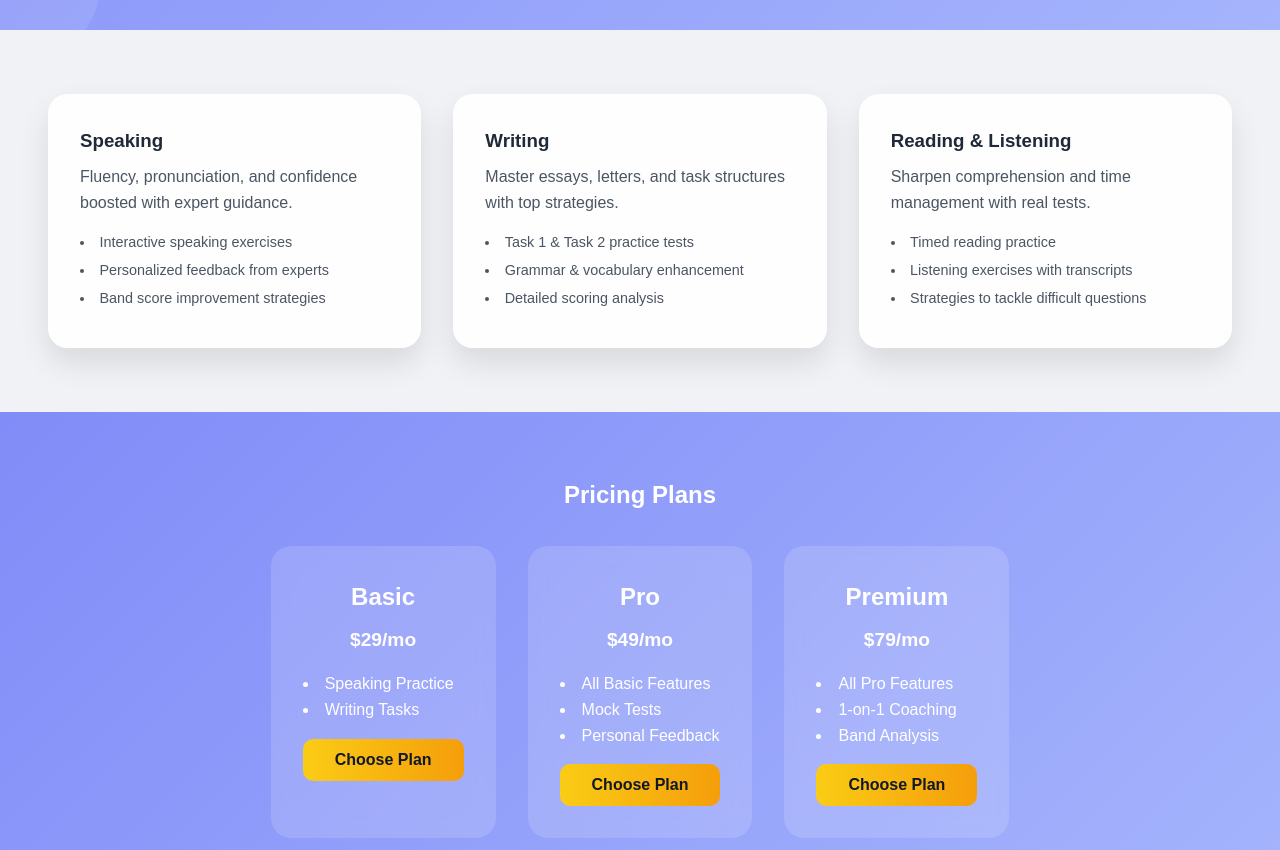
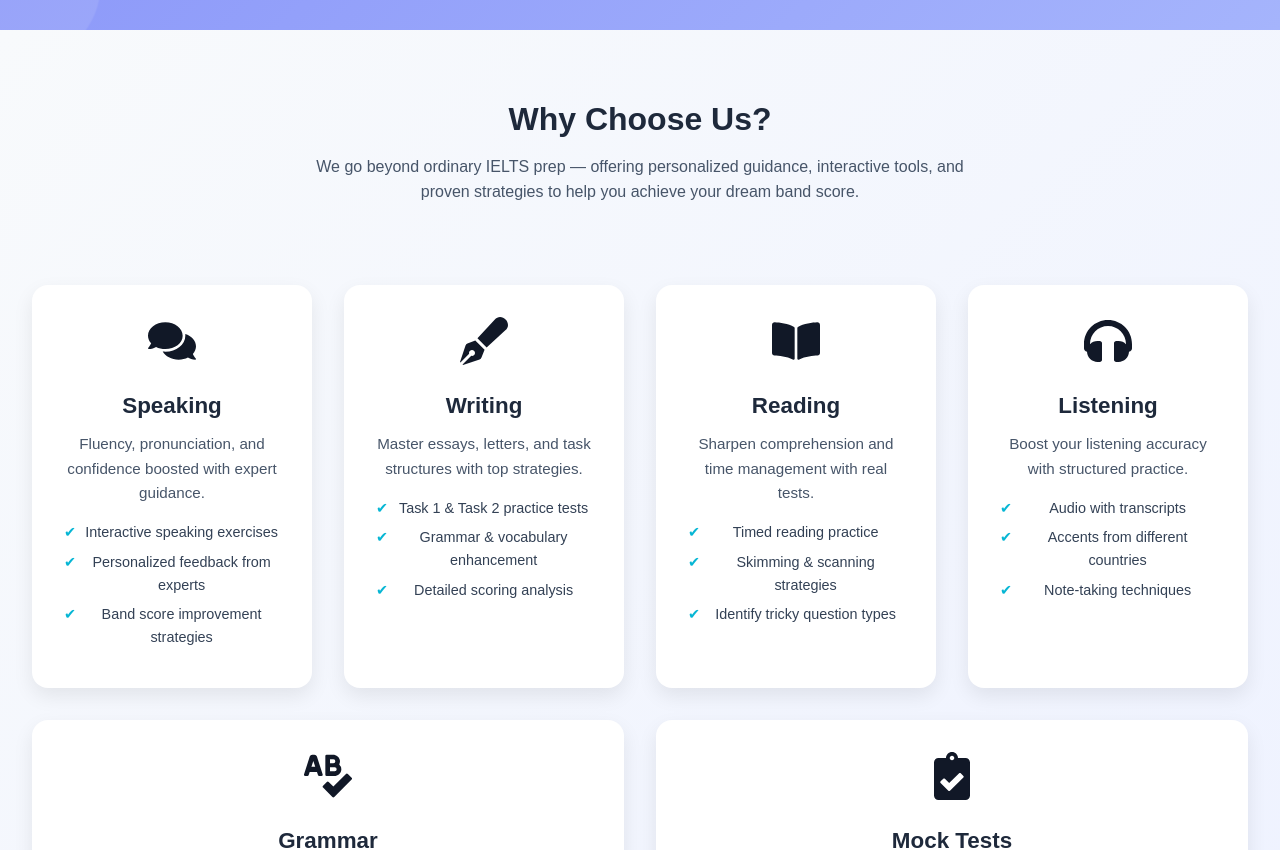
Before and after one commit to Heyynavv/BabyCode_IELTS-Homepage, a React (Vite) app: page / in a window 1280 px wide. Shown: the part 760-1610 px from the top of the page. Built offline with nearby package versions, Linux system fonts and the light colour scheme.

Commit message:
Updated features

```diff
--- a/package.json
+++ b/package.json
@@ -11,7 +11,8 @@
   },
   "dependencies": {
     "react": "^19.1.1",
-    "react-dom": "^19.1.1"
+    "react-dom": "^19.1.1",
+    "react-icons": "^5.5.0"
   },
   "devDependencies": {
     "@eslint/js": "^9.36.0",
--- a/src/components/Features.jsx
+++ b/src/components/Features.jsx
@@ -1,4 +1,12 @@
 import { useEffect } from "react";
+import {
+  FaComments,
+  FaPenFancy,
+  FaBookOpen,
+  FaHeadphones,
+  FaSpellCheck,
+  FaClipboardCheck,
+} from "react-icons/fa";
 
 export default function Features() {
   useEffect(() => {
@@ -20,7 +28,20 @@ export default function Features() {
 
   return (
     <section className="features">
+      {/* Section Heading */}
+      <div className="features-header">
+        <h2>Why Choose Us?</h2>
+        <p>
+          We go beyond ordinary IELTS prep — offering personalized guidance,
+          interactive tools, and proven strategies to help you achieve your
+          dream band score.
+        </p>
+      </div>
+
+      {/* Features Grid */}
+      <div className="features-grid">
         <div className="feature-card">
+          <FaComments className="feature-icon" />
           <h3>Speaking</h3>
           <p>Fluency, pronunciation, and confidence boosted with expert guidance.</p>
           <ul>
@@ -29,7 +50,9 @@ export default function Features() {
             <li>Band score improvement strategies</li>
           </ul>
         </div>
+
         <div className="feature-card">
+          <FaPenFancy className="feature-icon" />
           <h3>Writing</h3>
           <p>Master essays, letters, and task structures with top strategies.</p>
           <ul>
@@ -38,14 +61,50 @@ export default function Features() {
             <li>Detailed scoring analysis</li>
           </ul>
         </div>
+
         <div className="feature-card">
-        <h3>Reading & Listening</h3>
+          <FaBookOpen className="feature-icon" />
+          <h3>Reading</h3>
           <p>Sharpen comprehension and time management with real tests.</p>
           <ul>
             <li>Timed reading practice</li>
-          <li>Listening exercises with transcripts</li>
-          <li>Strategies to tackle difficult questions</li>
+            <li>Skimming & scanning strategies</li>
+            <li>Identify tricky question types</li>
           </ul>
+        </div>
+
+        <div className="feature-card">
+          <FaHeadphones className="feature-icon" />
+          <h3>Listening</h3>
+          <p>Boost your listening accuracy with structured practice.</p>
+          <ul>
+            <li>Audio with transcripts</li>
+            <li>Accents from different countries</li>
+            <li>Note-taking techniques</li>
+          </ul>
+        </div>
+
+        <div className="feature-card">
+          <FaSpellCheck className="feature-icon" />
+          <h3>Grammar</h3>
+          <p>Enhance sentence structure and accuracy to impress examiners.</p>
+          <ul>
+            <li>Common IELTS grammar mistakes</li>
+            <li>Tenses & sentence formation</li>
+            <li>Practice quizzes with feedback</li>
+          </ul>
+        </div>
+
+        <div className="feature-card">
+          <FaClipboardCheck className="feature-icon" />
+          <h3>Mock Tests</h3>
+          <p>Experience the real exam environment with full-length practice tests.</p>
+          <ul>
+            <li>Computer-based & paper-based mocks</li>
+            <li>Detailed performance reports</li>
+            <li>Time management training</li>
+          </ul>
+        </div>
       </div>
     </section>
   );
--- a/src/index.css
+++ b/src/index.css
@@ -225,27 +225,101 @@ nav h2 {
 
 /* ================= FEATURES ================= */
 .features {
-  display: grid;
-  grid-template-columns: repeat(auto-fit, minmax(250px, 1fr));
+  display: flex;
+  flex-wrap: wrap;
+  justify-content: center;
   gap: 2rem;
-  padding: 4rem 3rem;
+  padding: 4rem 2rem;
+  background: linear-gradient(135deg, #f8fafc, #eef2ff);
 }
 
 .feature-card {
-  background: rgba(255, 255, 255, 0.95);
-  border-radius: 20px;
+  background: white;
+  border-radius: 16px;
   padding: 2rem;
-  text-align: left;
-  box-shadow: 0 15px 30px rgba(0,0,0,0.1);
-  opacity: 0;
-  transform: translateY(50px);
-  transition: transform 0.5s, box-shadow 0.5s;
+  width: 300px;
+  flex: 1 1 280px;
+  text-align: center;
+  box-shadow: 0 8px 20px rgba(0, 0, 0, 0.08);
+  transition: transform 0.3s ease, box-shadow 0.3s ease;
+  opacity: 0; /* for intersection observer animation */
+  transform: translateY(40px);
 }
 
-.feature-card h3 { color: #1f2937; margin-bottom: 0.5rem; }
-.feature-card p { color: #4b5563; margin-bottom: 1rem; }
-.feature-card ul { list-style: disc inside; color: #4b5563; font-size: 0.9rem; line-height: 1.4; }
-.feature-card li { margin-bottom: 0.5rem; }
+.feature-card:hover {
+  transform: translateY(-8px) scale(1.02);
+  box-shadow: 0 12px 30px rgba(0, 0, 0, 0.12);
+}
+
+.feature-icon {
+  font-size: 3rem;
+  margin-bottom: 1rem;
+  background: linear-gradient(135deg, #4f46e5, #06b6d4);
+  -webkit-background-clip: text;
+  -webkit-text-fill-color: transparent;
+}
+
+.feature-card h3 {
+  font-size: 1.4rem;
+  margin-bottom: 0.5rem;
+  color: #1e293b;
+}
+
+.feature-card p {
+  color: #475569;
+  font-size: 0.95rem;
+  margin-bottom: 1rem;
+}
+
+.feature-card ul {
+  list-style: none;
+  padding: 0;
+  margin: 0;
+}
+
+.feature-card li {
+  margin: 0.4rem 0;
+  font-size: 0.9rem;
+  color: #334155;
+  position: relative;
+  padding-left: 1.2rem;
+}
+
+.feature-card li::before {
+  content: "✔";
+  position: absolute;
+  left: 0;
+  color: #06b6d4;
+  font-size: 0.9rem;
+}
+.features-header {
+  text-align: center;
+  margin-bottom: 3rem;
+  max-width: 700px;
+  margin-left: auto;
+  margin-right: auto;
+}
+
+.features-header h2 {
+  font-size: 2rem;
+  font-weight: 700;
+  color: #1e293b;
+  margin-bottom: 0.5rem;
+}
+
+.features-header p {
+  font-size: 1rem;
+  color: #475569;
+  line-height: 1.6;
+}
+
+.features-grid {
+  display: flex;
+  flex-wrap: wrap;
+  justify-content: center;
+  gap: 2rem;
+}
+
 
 /* ================= TESTIMONIALS ================= */
 .testimonials {
```
Also changed, not shown: 1 other file (tests, documents, lock files or other folders). Lines whose indentation alone changed are shown as unchanged.
